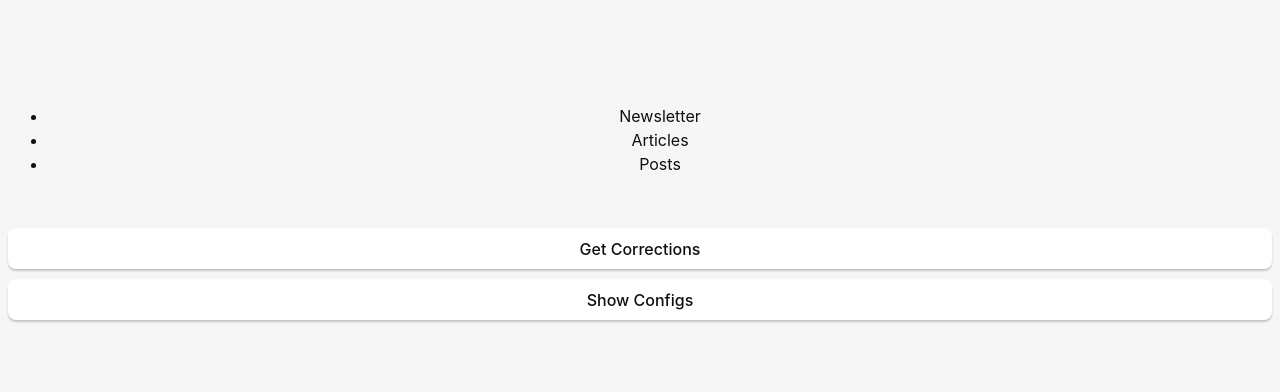
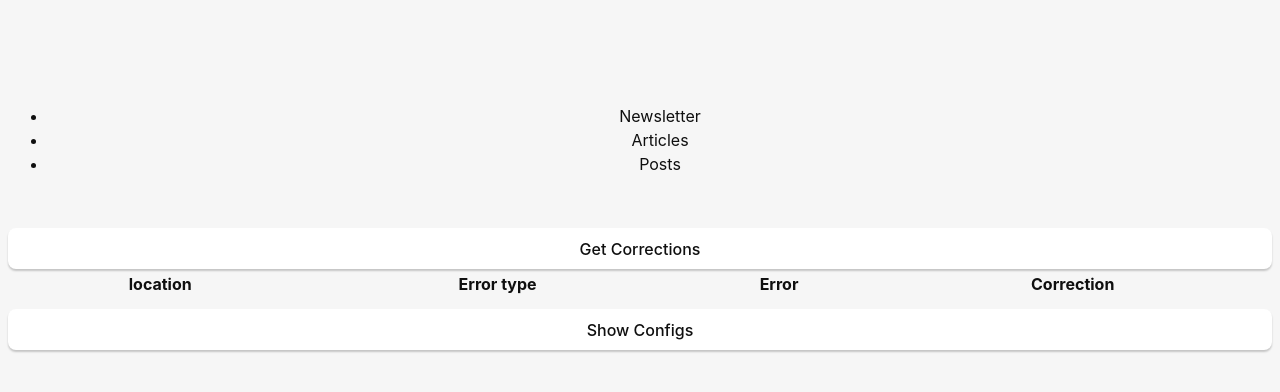
Before and after one commit to Giuliano1993/MonDev, a Vue app: page / in a window 1280 px wide. Both pictures are taken after a click on the item "Articles". Shown: the top 392 px of the page. Built offline with nearby package versions, Linux system fonts and the light colour scheme.

Commit message:
[add] basic corrections implement

```diff
--- a/src/components/Articles.vue
+++ b/src/components/Articles.vue
@@ -5,13 +5,46 @@ import { invoke } from '@tauri-apps/api';
 
 defineProps([])
 defineEmits([])
+type TextError = {
+  location: String,
+  errorType: String,
+  error: String,
+  correction:String
+}
 const articleText = ref("");
-const corrections: Ref<null|Array<any>> = ref(null);
+const corrections: Ref<null|Array<TextError>> = ref(null);
+
+const getCorrections = function(){
+  invoke("get_correction",{text:articleText.value}).then((res: any)=>{
+
+    console.log(res.choices[0].message.content)
+    console.log(JSON.parse(res.choices[0].message.content))
+    corrections.value = JSON.parse(res.choices[0].message.content).errors
+  })
+}
 </script>
 
 <template>
   <textarea v-model="articleText"></textarea>
-  <button>Get Corrections</button>
+  <button @click="getCorrections">Get Corrections</button>
+  <table>
+    <thead>
+      <tr>
+        <th>location</th>
+        <th>Error type</th>
+        <th>Error</th>
+        <th>Correction</th>
+      </tr>
+    </thead>
+    <tbody>
+      <tr v-for="c in corrections">
+        <td>{{ c.location }}</td>
+        <td>{{ c.errorType }}</td>
+        <td>{{ c.error }}</td>
+        <td>{{ c.correction }}</td>
+      </tr>
+    </tbody>
+  </table>
 </template>
 
 <style scoped>
--- a/src/components/Newsletter.vue
+++ b/src/components/Newsletter.vue
@@ -5,7 +5,6 @@ import { invoke } from "@tauri-apps/api";
 import { marked } from "marked";
 import CopybleText from "./CopybleText.vue";
 import  NewsletterModal  from "./NewsletterModal.vue";
-import { getClient, Body, ResponseType } from "@tauri-apps/api/http";
 // This starter template is using Vue 3 <script setup> SFCs
 // Check out https://vuejs.org/api/sfc-script-setup.html#script-setup
 const markDownText  = ref("");
```
Also changed, not shown: 2 other files (tests, documents, lock files or other folders).
